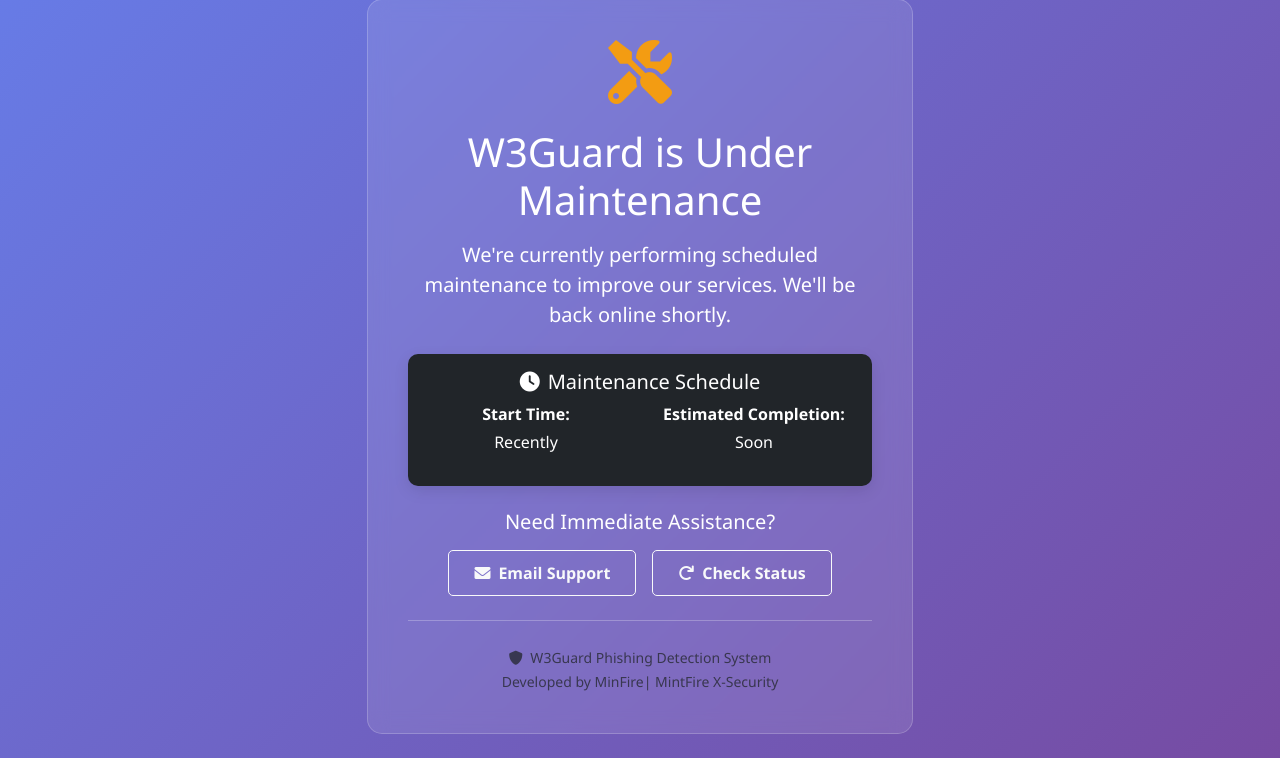
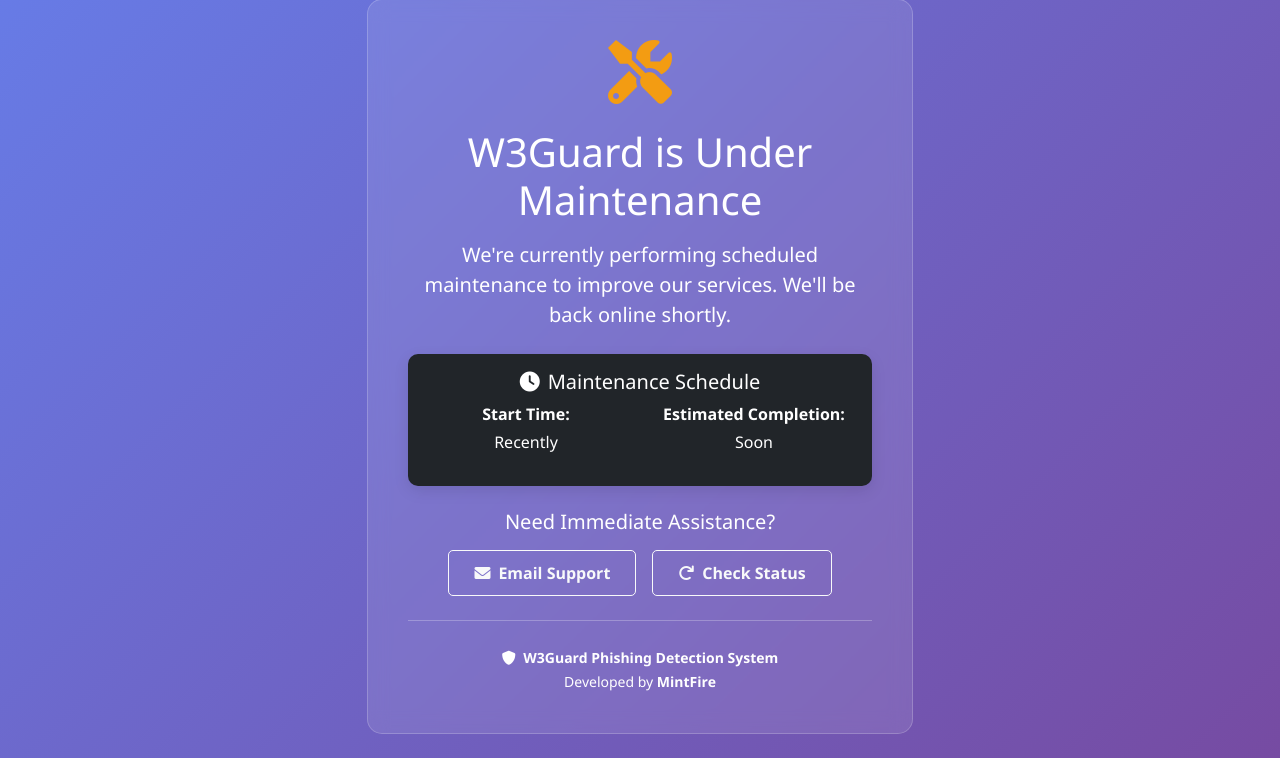
Before and after one commit to avik-root/W3Guard, a Flask app: template templates/maintenance.html in a window 1280 px wide. Shown: the part 123-881 px from the top of the page. Run offline with Flask 3, Linux system fonts and the light colour scheme; the template is opened without the code that fills it, so the values that code supplies are empty.

Commit message:
Update maintenance.html

```diff
--- a/templates/maintenance.html
+++ b/templates/maintenance.html
@@ -53,12 +53,12 @@
 
                     <hr class="my-4">
 
-                    <div class="text-muted">
-                        <small>
-                            <i class="fas fa-shield-alt me-1"></i>
-                            W3Guard Phishing Detection System<br>
-                            Developed by MinFire| MintFire X-Security
-                        </small>
+                    <div class="text-white">
+                            <small>
+                                <i class="fas fa-shield-alt me-1"></i>
+                                    <strong>W3Guard Phishing Detection System</strong><br>
+                                    Developed by <strong>MintFire</strong>
+                            </small>
                     </div>
                 </div>
             </div>
```
